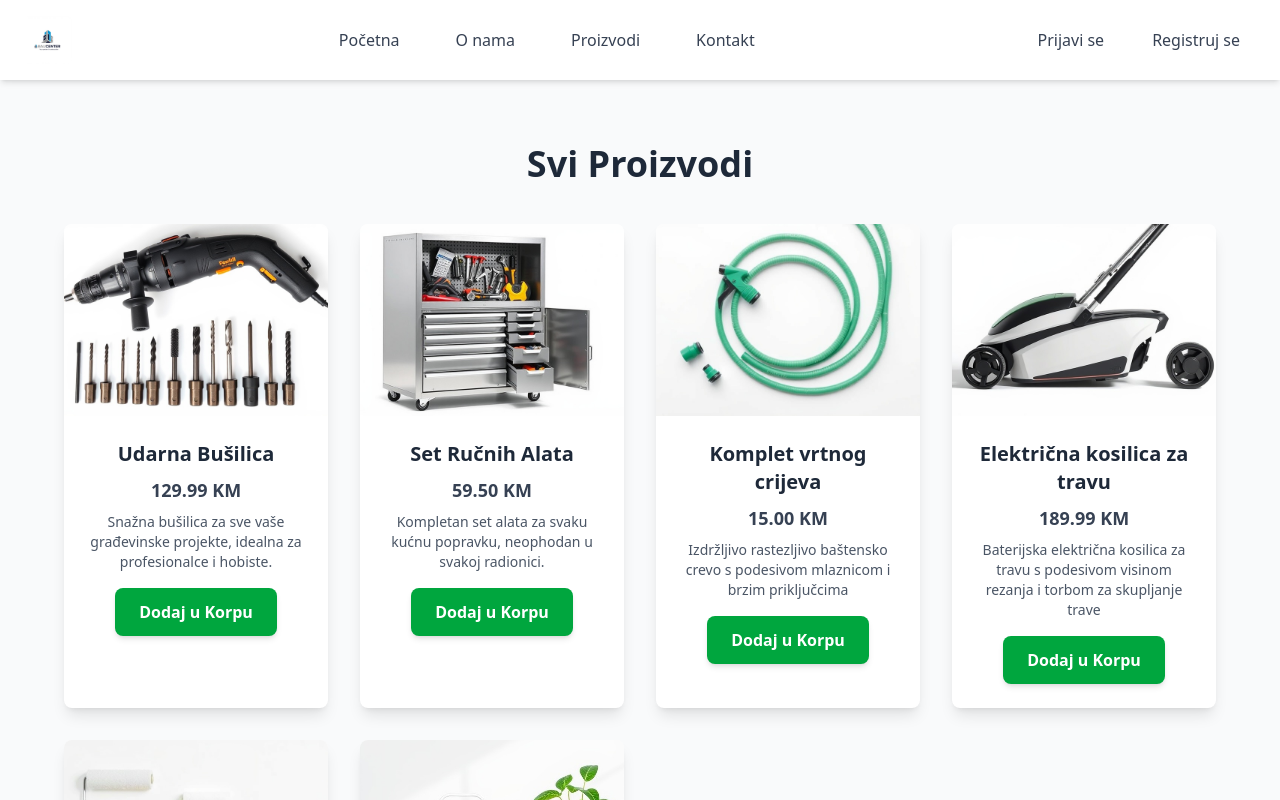
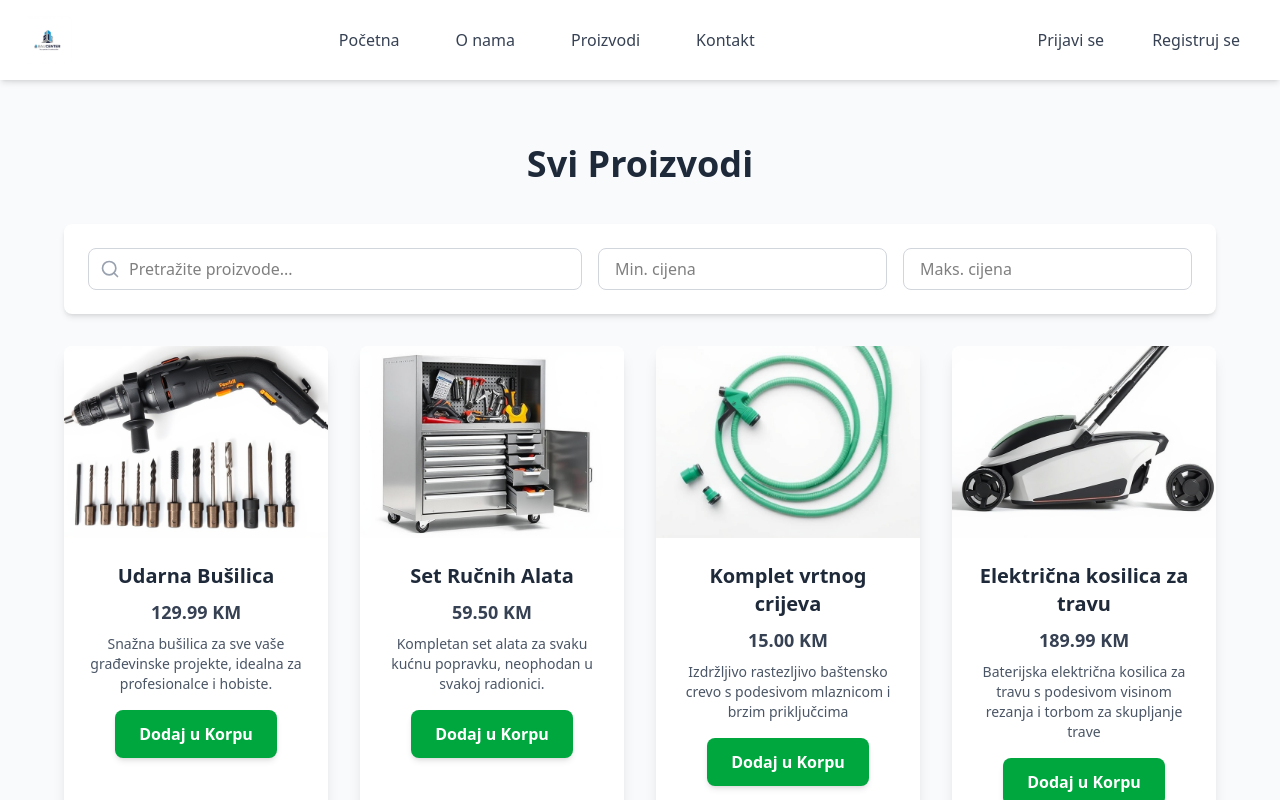
Before and after one commit to Mugdin12/baucentar-dws, a React (Vite) app: page /proizvodi in a window 1280 px wide. Shown: the top 800 px of the page. Built offline with nearby package versions, Linux system fonts and the light colour scheme.

Commit message:
Dodavanje ProductsFilter

```diff
--- a/src/Pages/Shop.jsx
+++ b/src/Pages/Shop.jsx
@@ -1,24 +1,75 @@
-import React from 'react';
-import { products } from '../data'; // Uvezite podatke o proizvodima iz data.jsx
+import React, { useState, useEffect, useCallback } from 'react'; // Dodani useEffect i useCallback
+import { products as allProducts } from '../data'; // Preimenovan import da se ne preklapa
 import Card from '../components/Card.jsx'; // Uvezite Card komponentu
 import Navbar from '../components/Navbar'; // Uvezite Navbar komponentu
 import Footer from '../components/Footer'; // Uvezite Footer komponentu
+import ProductFilter from "../components/ProductsFilter.jsx";
+export default function Shop() {
+    const [filteredProducts, setFilteredProducts] = useState(allProducts);
+    const [filters, setFilters] = useState({
+        searchTerm: '',
+        minPrice: null,
+        maxPrice: null,
+    });
 
-export default function Shop() {
+    // Funkcija za obradu promjena filtera iz ProductFilter komponente
+    const handleFilterChange = useCallback((newFilters) => {
+        setFilters(newFilters);
+    }, []);
+
+    // Efekat za filtriranje proizvoda kada se filteri promjene
+    useEffect(() => {
+        let currentFiltered = allProducts;
+
+        // Filtriranje po terminu pretrage
+        if (filters.searchTerm) {
+            const lowerCaseSearchTerm = filters.searchTerm.toLowerCase();
+            currentFiltered = currentFiltered.filter(
+                (product) =>
+                    product.name.toLowerCase().includes(lowerCaseSearchTerm) ||
+                    product.description.toLowerCase().includes(lowerCaseSearchTerm)
+            );
+        }
+
+        // Filtriranje po minimalnoj cijeni
+        if (filters.minPrice !== null) {
+            currentFiltered = currentFiltered.filter(
+                (product) => product.priceValue >= filters.minPrice
+            );
+        }
+
+        // Filtriranje po maksimalnoj cijeni
+        if (filters.maxPrice !== null) {
+            currentFiltered = currentFiltered.filter(
+                (product) => product.priceValue <= filters.maxPrice
+            );
+        }
+
+        setFilteredProducts(currentFiltered);
+    }, [filters]); // Efekat se pokreće svaki put kada se filteri promjene
+
     return (
-        <div className="min-h-screen bg-gray-50 flex flex-col pt-24"> {/* pt-24 za fiksni navbar */}
-            <Navbar /> {/* Prikaz Navbara na Shop stranici */}
+        <div className="min-h-screen bg-gray-50 flex flex-col pt-24">
+            <Navbar />
             <main className="flex-grow w-full px-6 py-12">
                 <div className="max-w-6xl mx-auto">
                     <h1 className="text-4xl font-bold text-center text-gray-800 mb-10">Svi Proizvodi</h1>
-                    <div className="grid grid-cols-1 sm:grid-cols-2 md:grid-cols-3 lg:grid-cols-4 gap-8"> {/* Prilagođen grid za više proizvoda */}
-                        {products.map((product) => (
-                            <Card key={product.id} product={product} /> // Renderujte Card komponentu za svaki proizvod
-                        ))}
+
+                    {/* Renderujte ProductFilter komponentu iznad proizvoda */}
+                    <ProductFilter onFilterChange={handleFilterChange} />
+
+                    <div className="grid grid-cols-1 sm:grid-cols-2 md:grid-cols-3 lg:grid-cols-4 gap-8">
+                        {filteredProducts.length > 0 ? (
+                            filteredProducts.map((product) => (
+                                <Card key={product.id} product={product} />
+                            ))
+                        ) : (
+                            <p className="col-span-full text-center text-gray-600 text-xl">Nema proizvoda koji odgovaraju vašim kriterijima pretrage.</p>
+                        )}
                     </div>
                 </div>
             </main>
-            <Footer /> {/* Prikaz Footera na Shop stranici */}
+            <Footer />
         </div>
     );
 }
--- /dev/null
+++ b/src/components/ProductsFilter.jsx
@@ -0,0 +1,112 @@
+// src/components/ProductFilter.jsx
+import React, { useState, useEffect, useRef } from 'react'; // Dodan useRef
+import { Search } from 'lucide-react'; // Uvezite ikonu za pretragu
+
+export default function ProductFilter({ onFilterChange }) {
+    const [searchTerm, setSearchTerm] = useState('');
+    const [minPrice, setMinPrice] = useState('');
+    const [maxPrice, setMaxPrice] = useState('');
+
+    // Koristimo useRef da bismo dobili stabilnu referencu na onFilterChange
+    // Ovo je dobra praksa kada onFilterChange dolazi kao prop
+    const onFilterChangeRef = useRef(onFilterChange);
+    useEffect(() => {
+        onFilterChangeRef.current = onFilterChange;
+    }, [onFilterChange]);
+
+
+    // Koristimo useEffect sa debounce-om za slanje filtera
+    // Ovo sprečava prečesto pozivanje onFilterChange dok korisnik kuca
+    useEffect(() => {
+        const handler = setTimeout(() => {
+            let finalMinPrice = minPrice === '' ? null : Number(minPrice);
+            let finalMaxPrice = maxPrice === '' ? null : Number(maxPrice);
+
+            // ✨ Validacija: Onemogući negativne brojeve
+            if (finalMinPrice !== null && finalMinPrice < 0) finalMinPrice = 0;
+            if (finalMaxPrice !== null && finalMaxPrice < 0) finalMaxPrice = 0;
+
+            // ✨ Validacija: Maksimalna cijena ne može biti manja od minimalne
+            if (finalMinPrice !== null && finalMaxPrice !== null && finalMaxPrice < finalMinPrice) {
+                finalMaxPrice = finalMinPrice; // Postavi max na min ako je manji
+            }
+
+            onFilterChangeRef.current({
+                searchTerm,
+                minPrice: finalMinPrice,
+                maxPrice: finalMaxPrice,
+            });
+        }, 500); // Debounce od 500ms
+
+        return () => {
+            clearTimeout(handler);
+        };
+    }, [searchTerm, minPrice, maxPrice]); // onFilterChange je uklonjen iz zavisnosti jer koristimo ref
+
+    // Handler za minPrice input
+    const handleMinPriceChange = (e) => {
+        const value = e.target.value;
+        // Dozvoljava prazan string ili validan broj
+        if (value === '' || /^\d*\.?\d*$/.test(value)) {
+            setMinPrice(value);
+        }
+    };
+
+    // Handler za maxPrice input
+    const handleMaxPriceChange = (e) => {
+        const value = e.target.value;
+        // Dozvoljava prazan string ili validan broj
+        if (value === '' || /^\d*\.?\d*$/.test(value)) {
+            setMaxPrice(value);
+        }
+    };
+
+    return (
+        <div className="w-full bg-white shadow-md rounded-lg p-6 mb-8 flex flex-col md:flex-row items-center justify-between gap-4">
+            {/* Tražilica */}
+            <div className="relative flex-grow w-full md:w-auto">
+                <input
+                    type="text"
+                    placeholder="Pretražite proizvode..."
+                    className="w-full pl-10 pr-4 py-2 border border-gray-300 rounded-lg focus:outline-none focus:ring-2 focus:ring-green-500"
+                    value={searchTerm}
+                    onChange={(e) => setSearchTerm(e.target.value)}
+                />
+                <Search className="absolute left-3 top-1/2 transform -translate-y-1/2 text-gray-400" size={20} />
+            </div>
+
+            {/* Filter cijena */}
+            <div className="flex flex-col sm:flex-row gap-4 w-full md:w-auto">
+                {/* Min. cijena input sa KM oznakom */}
+                <div className="relative w-full sm:w-auto">
+                    <input
+                        type="number"
+                        placeholder="Min. cijena"
+                        className="w-full sm:w-auto px-4 py-2 pr-10 border border-gray-300 rounded-lg focus:outline-none focus:ring-2 focus:ring-green-500"
+                        value={minPrice}
+                        onChange={handleMinPriceChange}
+                        min="0"
+                    />
+                    {minPrice !== '' && (
+                        <span className="absolute right-3 top-1/2 transform -translate-y-1/2 text-gray-500 text-sm">KM</span>
+                    )}
+                </div>
+
+                {/* Maks. cijena input sa KM oznakom */}
+                <div className="relative w-full sm:w-auto">
+                    <input
+                        type="number"
+                        placeholder="Maks. cijena"
+                        className="w-full sm:w-auto px-4 py-2 pr-10 border border-gray-300 rounded-lg focus:outline-none focus:ring-2 focus:ring-green-500"
+                        value={maxPrice}
+                        onChange={handleMaxPriceChange}
+                        min="0"
+                    />
+                    {maxPrice !== '' && (
+                        <span className="absolute right-3 top-1/2 transform -translate-y-1/2 text-gray-500 text-sm">KM</span>
+                    )}
+                </div>
+            </div>
+        </div>
+    );
+}
--- a/src/data.jsx
+++ b/src/data.jsx
@@ -10,6 +10,7 @@ export const products = [
         id: 1,
         name: "Udarna Bušilica",
         price: "129.99 KM",
+        priceValue: 129.99, // ✨ Dodana numerička vrijednost cijene
         imageUrl: Item1,
         alt: "Udarna Bušilica",
         description: "Snažna bušilica za sve vaše građevinske projekte, idealna za profesionalce i hobiste.",
@@ -18,6 +19,7 @@ export const products = [
         id: 2,
         name: "Set Ručnih Alata",
         price: "59.50 KM",
+        priceValue: 59.50, // ✨ Dodana numerička vrijednost cijene
         imageUrl: Item3,
         alt: "Set Ručnih Alata",
         description: "Kompletan set alata za svaku kućnu popravku, neophodan u svakoj radionici.",
@@ -26,6 +28,7 @@ export const products = [
         id: 3,
         name: "Komplet vrtnog crijeva",
         price: "15.00 KM",
+        priceValue: 15.00, // ✨ Dodana numerička vrijednost cijene
         imageUrl: Item2,
         alt: "Komplet vrtnog crijeva",
         description: "Izdržljivo rastezljivo baštensko crevo s podesivom mlaznicom i brzim priključcima",
@@ -34,6 +37,7 @@ export const products = [
         id: 4,
         name: "Električna kosilica za travu",
         price: "189.99 KM",
+        priceValue: 189.99, // ✨ Dodana numerička vrijednost cijene
         imageUrl: Item4,
         alt: "Električna kosilica za travu",
         description: "Baterijska električna kosilica za travu s podesivom visinom rezanja i torbom za skupljanje trave",
@@ -42,6 +46,7 @@ export const products = [
         id: 5,
         name: "Komplet valjaka za boju",
         price: "19.99 KM",
+        priceValue: 19.99, // ✨ Dodana numerička vrijednost cijene
         imageUrl: Item5,
         alt: "Komplet valjaka za boju",
         description: "Potpuni komplet valjaka za bojenje s produžnom drškom i raznim veličinama valjaka za sve površine",
@@ -50,6 +55,7 @@ export const products = [
         id: 6,
         name: "Automatski zalijevač biljaka",
         price: "34.50 KM",
+        priceValue: 34.50, // ✨ Dodana numerička vrijednost cijene
         imageUrl: Item7,
         alt: "Automatski zalijevač biljaka",
         description: "Sistem za samo zalijevanje biljaka s podesivim protokom.",
```
